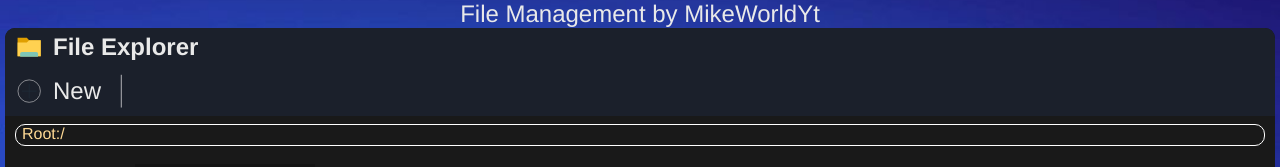
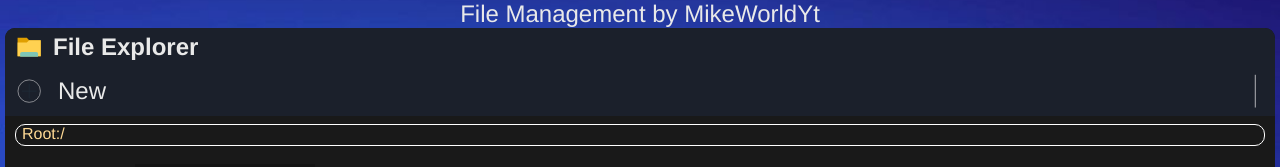
Before and after one commit to MikeWorldYt/Directory-react, a React (Vite) app: page / in a window 1280 px wide. Shown: the top 167 px of the page. Built offline with nearby package versions, Linux system fonts and the light colour scheme.

Commit message:
new button

```diff
--- a/src/App.jsx
+++ b/src/App.jsx
@@ -15,9 +15,11 @@ export default function App() {
           <h4 className='windowBarTitle'>File Explorer</h4>
         </div>
         <div className='windowToolbar'>
-          <img className='icon'
-            src={ icon.add } />
-          <h2 className='windowToolbarText'>New</h2>
+          <button>
+            <img className='icon'
+              src={ icon.add } />
+            <h2 className='windowToolbarText'>New</h2>
+          </button>
           <img className='iconDiv'
             src={ icon.div } />
         </div>
```
